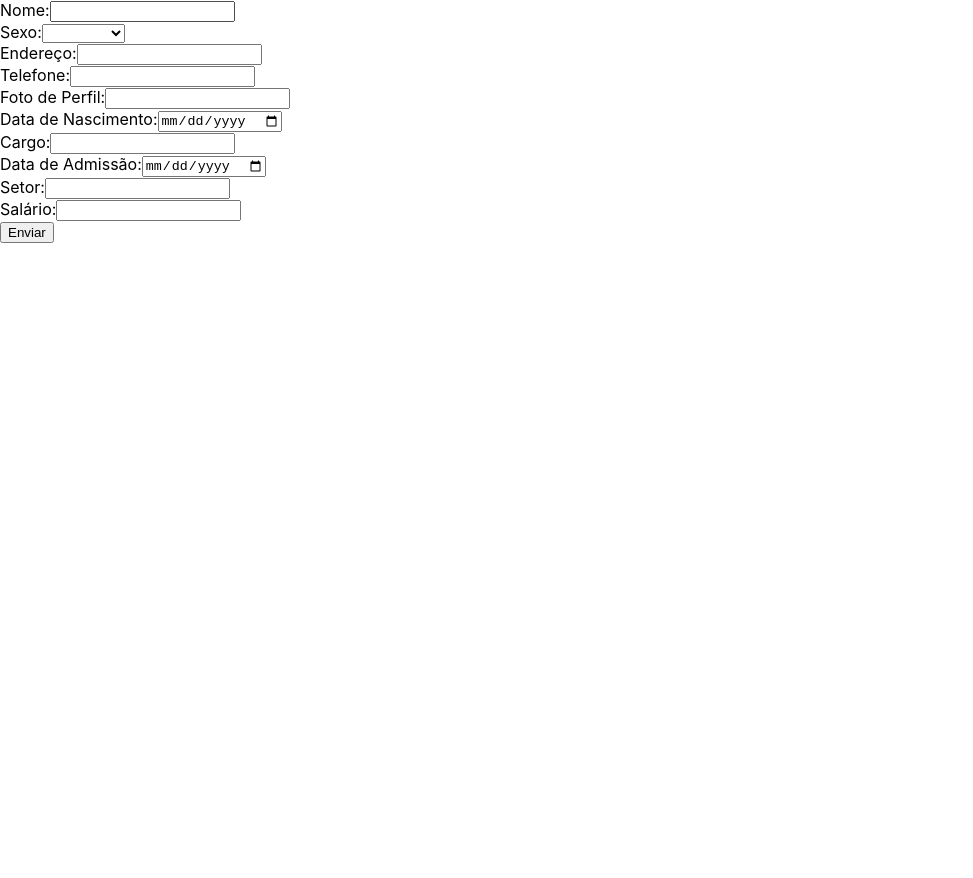
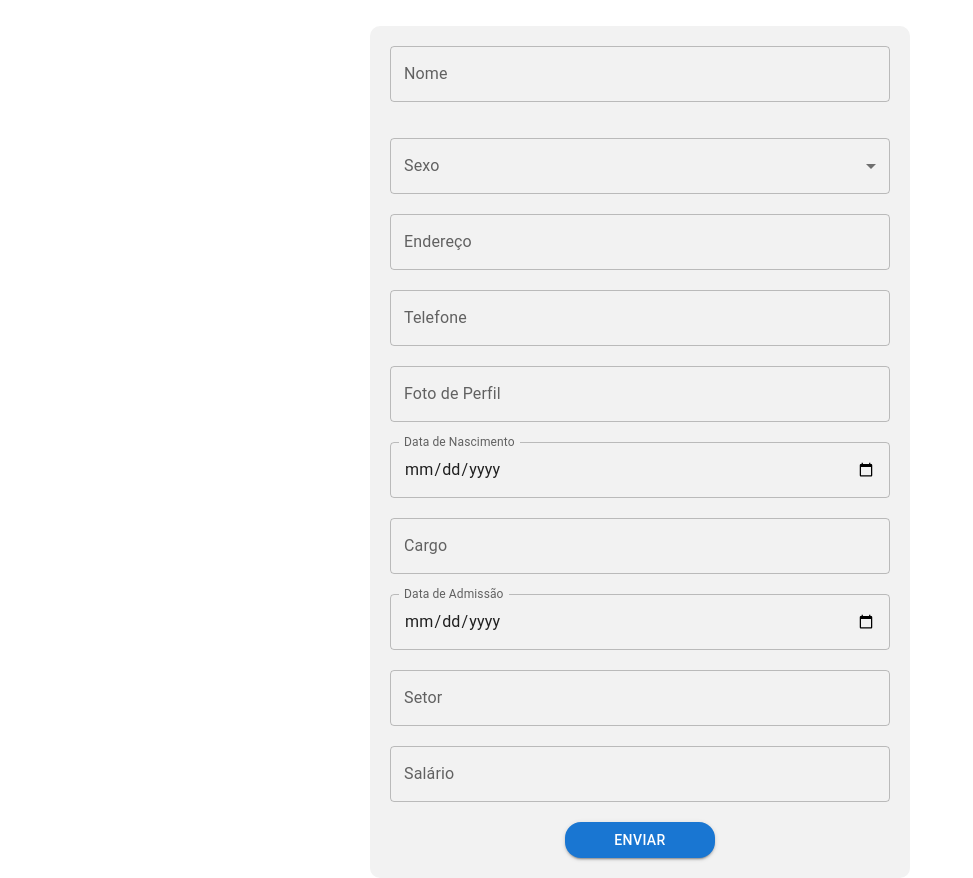
Before and after one commit to GustavoRReis/manage_documents, a React (Create React App) app in the folder managedocuments/: page / in a window 1280 px wide. Shown: the whole page, without its empty margins (0-973 px from the left). Before the commit the page ends 800 px from the top, so only its background shows below. Built offline with nearby package versions, Linux system fonts and the light colour scheme.

Commit message:
feat: adiciona layout base do formulario com materialUI

```diff
--- a/managedocuments/package.json
+++ b/managedocuments/package.json
@@ -3,6 +3,9 @@
   "version": "0.1.0",
   "private": true,
   "dependencies": {
+    "@emotion/react": "^11.10.6",
+    "@emotion/styled": "^11.10.6",
+    "@mui/material": "^5.12.1",
     "@testing-library/jest-dom": "^5.16.5",
     "@testing-library/react": "^13.4.0",
     "@testing-library/user-event": "^13.5.0",
--- a/managedocuments/src/App.js
+++ b/managedocuments/src/App.js
@@ -1,5 +1,5 @@
 import React from 'react'
-import EmployeeForm from './components/EmployeeForm'
+import EmployeeForm from './components/EmployeeForm/EmployeeForm'
 
 export default function App() {
   return (
--- a/managedocuments/src/components/EmployeeForm.jsx
+++ /dev/null
@@ -1,142 +0,0 @@
-import React, { useState } from 'react';
-
-export default function EmployeeForm() {
-  const initialState = {
-    name: '',
-    gender: '',
-    address: '',
-    phone: '',
-    profilePicture: '',
-    birthdate: '',
-    position: '',
-    hireDate: '',
-    sector: '',
-    salary: '',
-  };
-
-  const [employeeInfo, setEmployeeInfo] = useState(initialState);
-
-  const handleInputChange = (event) => {
-    const { name, value } = event.target;
-    setEmployeeInfo({ ...employeeInfo, [name]: value });
-  };
-
-  const handleSubmit = (event) => {
-    event.preventDefault();
-    console.log(employeeInfo);
-    handleFormReset();
-  };
-
-  const handleFormReset = () => {
-    setEmployeeInfo(initialState);
-  };
-
-  return (
-    <form onSubmit={handleSubmit}>
-      <label>
-        Nome:
-        <input
-          type="text"
-          name="name"
-          value={employeeInfo.name}
-          onChange={handleInputChange}
-        />
-      </label>
-      <br />
-      <label>
-        Sexo:
-        <select
-          name="gender"
-          value={employeeInfo.gender}
-          onChange={handleInputChange}
-        >
-          <option value=""></option>
-          <option value="Masculino">Masculino</option>
-          <option value="Feminino">Feminino</option>
-        </select>
-      </label>
-      <br />
-      <label>
-        Endereço:
-        <input
-          type="text"
-          name="address"
-          value={employeeInfo.address}
-          onChange={handleInputChange}
-        />
-      </label>
-      <br />
-      <label>
-        Telefone:
-        <input
-          type="text"
-          name="phone"
-          value={employeeInfo.phone}
-          onChange={handleInputChange}
-        />
-      </label>
-      <br />
-      <label>
-        Foto de Perfil:
-        <input
-          type="text"
-          name="profilePicture"
-          value={employeeInfo.profilePicture}
-          onChange={handleInputChange}
-        />
-      </label>
-      <br />
-      <label>
-        Data de Nascimento:
-        <input
-          type="date"
-          name="birthdate"
-          value={employeeInfo.birthdate}
-          onChange={handleInputChange}
-        />
-      </label>
-      <br />
-      <label>
-        Cargo:
-        <input
-          type="text"
-          name="position"
-          value={employeeInfo.position}
-          onChange={handleInputChange}
-        />
-      </label>
-      <br />
-      <label>
-        Data de Admissão:
-        <input
-          type="date"
-          name="hireDate"
-          value={employeeInfo.hireDate}
-          onChange={handleInputChange}
-        />
-      </label>
-      <br />
-      <label>
-        Setor:
-        <input
-          type="text"
-          name="sector"
-          value={employeeInfo.sector}
-          onChange={handleInputChange}
-        />
-      </label>
-      <br />
-      <label>
-        Salário:
-        <input
-          type="text"
-          name="salary"
-          value={employeeInfo.salary}
-          onChange={handleInputChange}
-        />
-      </label>
-      <br />
-      <button type="submit">Enviar</button>
-    </form>
-  );
-}
--- /dev/null
+++ b/managedocuments/src/components/EmployeeForm/EmployeeForm.css
@@ -0,0 +1,7 @@
+/* .box-form {
+  display: flex;
+  flex-wrap: wrap;
+  align-items: center;
+  justify-content: center;
+}
+ */
--- /dev/null
+++ b/managedocuments/src/components/EmployeeForm/EmployeeForm.jsx
@@ -0,0 +1,165 @@
+import React, { useState } from 'react';
+import Box from '@mui/material/Box';
+import TextField from '@mui/material/TextField';
+import Button from '@mui/material/Button';
+import './EmployeeForm.css'
+
+export default function EmployeeForm() {
+  const initialState = {
+    name: '',
+    gender: '',
+    address: '',
+    phone: '',
+    profilePicture: '',
+    birthdate: '',
+    position: '',
+    hireDate: '',
+    sector: '',
+    salary: '',
+  };
+
+  const [employeeInfo, setEmployeeInfo] = useState(initialState);
+
+  const handleInputChange = (event) => {
+    const { name, value } = event.target;
+    setEmployeeInfo({ ...employeeInfo, [name]: value });
+  };
+
+  const handleSubmit = (event) => {
+   event.preventDefault();
+   const isFormValid = Object.values(employeeInfo).every(
+     (value) => value !== ''
+   );
+   if (isFormValid) {
+     console.log(employeeInfo);
+     handleFormReset();
+   } else {
+     alert('Por favor, preencha todos os campos antes de enviar o formulário.');
+   }
+  };
+
+  const handleFormReset = () => {
+    setEmployeeInfo(initialState);
+  };
+
+  return (
+    <Box
+      className="box-form"
+      component="form"
+      sx={{
+        backgroundColor: '#F2F2F2',
+        borderRadius: '10px',
+        display: 'flex',
+        flexDirection: 'column',
+        gap: '20px',
+        padding: '20px',
+        width: '500px',
+        margin: 'auto',
+        marginTop: '2%',
+        height: '100hv',
+      }}
+      noValidate
+      autoComplete="off"
+      onSubmit={handleSubmit}
+    >
+      <TextField
+        sx={{ mb: 2, width: '100%' }}
+        id="name"
+        label="Nome"
+        name="name"
+        value={employeeInfo.name}
+        onChange={handleInputChange}
+      />
+      <TextField
+        id="gender"
+        select
+        label="Sexo"
+        name="gender"
+        value={employeeInfo.gender}
+        onChange={handleInputChange}
+        SelectProps={{
+          native: true,
+        }}
+      >
+        <option value=""></option>
+        <option value="Masculino">Masculino</option>
+        <option value="Feminino">Feminino</option>
+      </TextField>
+      <TextField
+        id="address"
+        label="Endereço"
+        name="address"
+        value={employeeInfo.address}
+        onChange={handleInputChange}
+      />
+      <TextField
+        id="phone"
+        label="Telefone"
+        name="phone"
+        value={employeeInfo.phone}
+        onChange={handleInputChange}
+      />
+      <TextField
+        id="profilePicture"
+        label="Foto de Perfil"
+        name="profilePicture"
+        value={employeeInfo.profilePicture}
+        onChange={handleInputChange}
+      />
+      <TextField
+        id="birthdate"
+        label="Data de Nascimento"
+        name="birthdate"
+        type="date"
+        value={employeeInfo.birthdate}
+        onChange={handleInputChange}
+        InputLabelProps={{
+          shrink: true,
+        }}
+      />
+      <TextField
+        id="position"
+        label="Cargo"
+        name="position"
+        value={employeeInfo.position}
+        onChange={handleInputChange}
+      />
+      <TextField
+        id="hireDate"
+        label="Data de Admissão"
+        name="hireDate"
+        type="date"
+        value={employeeInfo.hireDate}
+        onChange={handleInputChange}
+        InputLabelProps={{
+          shrink: true,
+        }}
+      />
+      <TextField
+        id="sector"
+        label="Setor"
+        name="sector"
+        value={employeeInfo.sector}
+        onChange={handleInputChange}
+      />
+      <TextField
+        id="salary"
+        label="Salário"
+        name="salary"
+        value={employeeInfo.salary}
+        onChange={handleInputChange}
+      />
+      <Button
+        sx={{
+          borderRadius: '16px',
+          width: '150px',
+          margin: 'auto',
+        }}
+        type="submit"
+        variant="contained"
+      >
+        Enviar
+      </Button>
+    </Box>
+  );
+}
```
Also changed, not shown: managedocuments/src/components/CardPdf/CardPdf.jsx (added), 1 other file (tests, documents, lock files or other folders).
